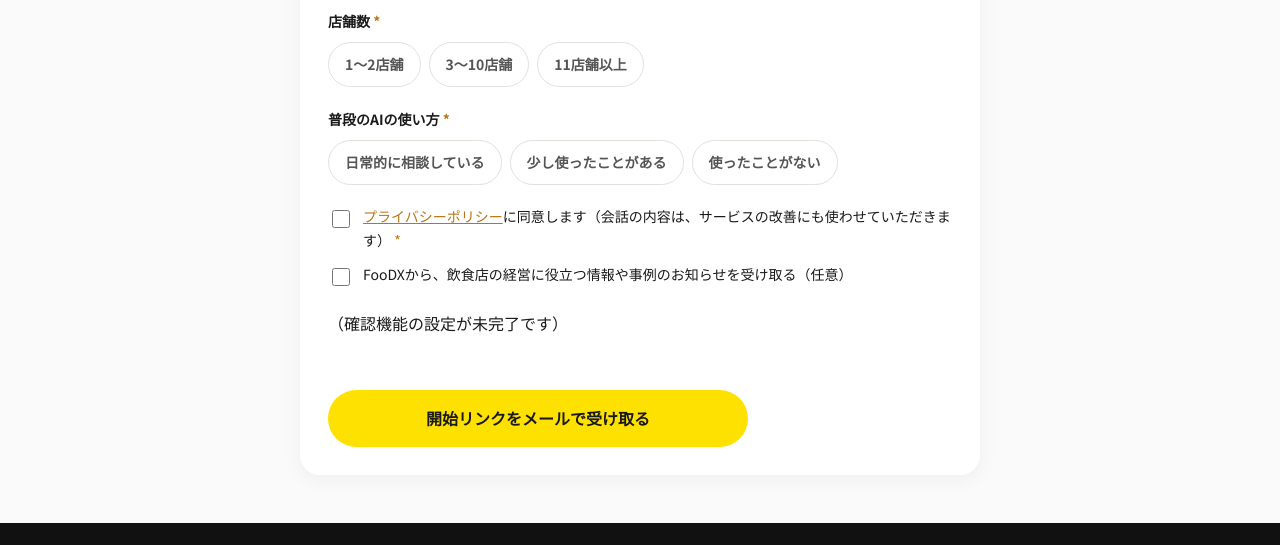
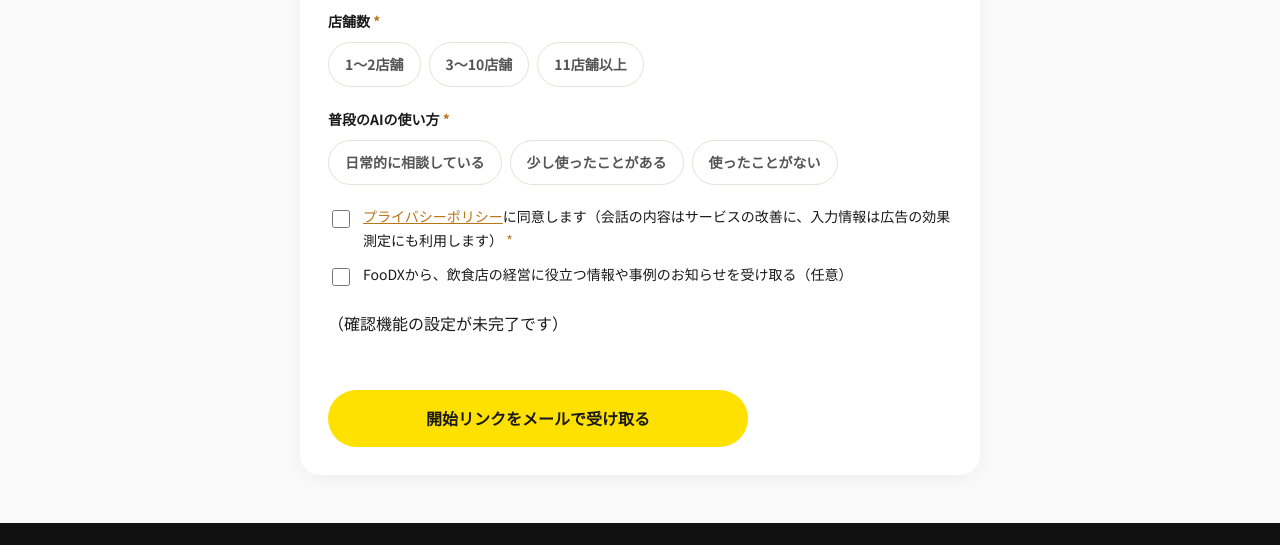
Before and after one commit to foodx66-ak/foodx-main, a website: page kabeuchi/index.html in a window 1280 px wide. Shown: the part 868-1413 px from the top of the page. Drawn offline with Linux system fonts and the light colour scheme; no server answers.

Commit message:
docs: OpenAI詳細マッチングの説明をprivacyと同意文言に追加 (#59)
privacy第8項にハッシュ化メール等の送信説明を追記し、通常版壁打ちの
同意チェック文言を広告効果測定の利用に合わせて更新する。

Co-authored-by: Cursor Agent <cursoragent@cursor.com>
Co-authored-by: SUZUKI <foodx66-ak@users.noreply.github.com>

```diff
--- a/kabeuchi/index.html
+++ b/kabeuchi/index.html
@@ -95,7 +95,7 @@
         </div>
       </fieldset>
       <div class="field consent">
-        <label class="check"><input type="checkbox" name="consentPrivacy" required><span><a href="/privacy/" target="_blank" rel="noopener">プライバシーポリシー</a>に同意します（会話の内容は、サービスの改善にも使わせていただきます） <span class="req">*</span></span></label>
+        <label class="check"><input type="checkbox" name="consentPrivacy" required><span><a href="/privacy/" target="_blank" rel="noopener">プライバシーポリシー</a>に同意します（会話の内容はサービスの改善に、入力情報は広告の効果測定にも利用します） <span class="req">*</span></span></label>
         <label class="check"><input type="checkbox" name="consentNewsletter"><span>FooDXから、飲食店の経営に役立つ情報や事例のお知らせを受け取る（任意）</span></label>
       </div>
       <div id="kb-turnstile" class="turnstile"></div>
```
Also changed, not shown: privacy/index.html (+1 -1 lines).
